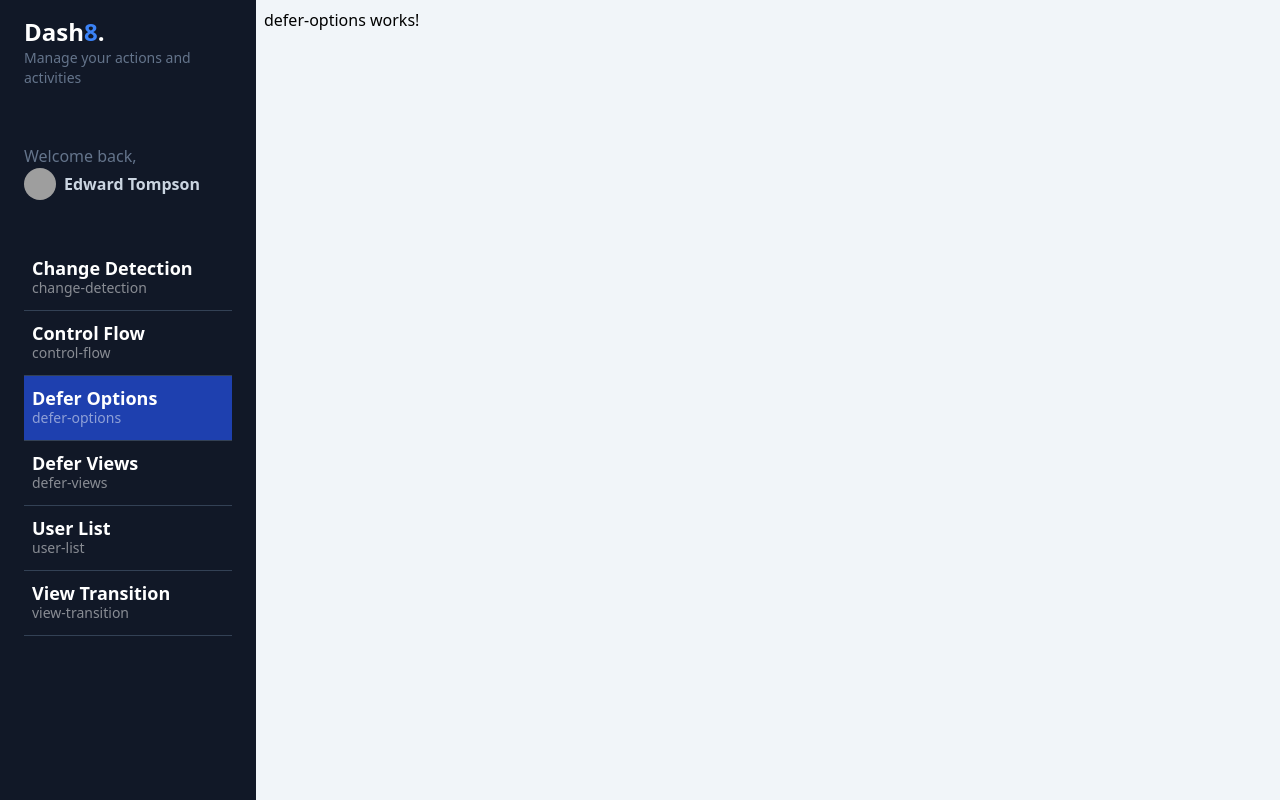
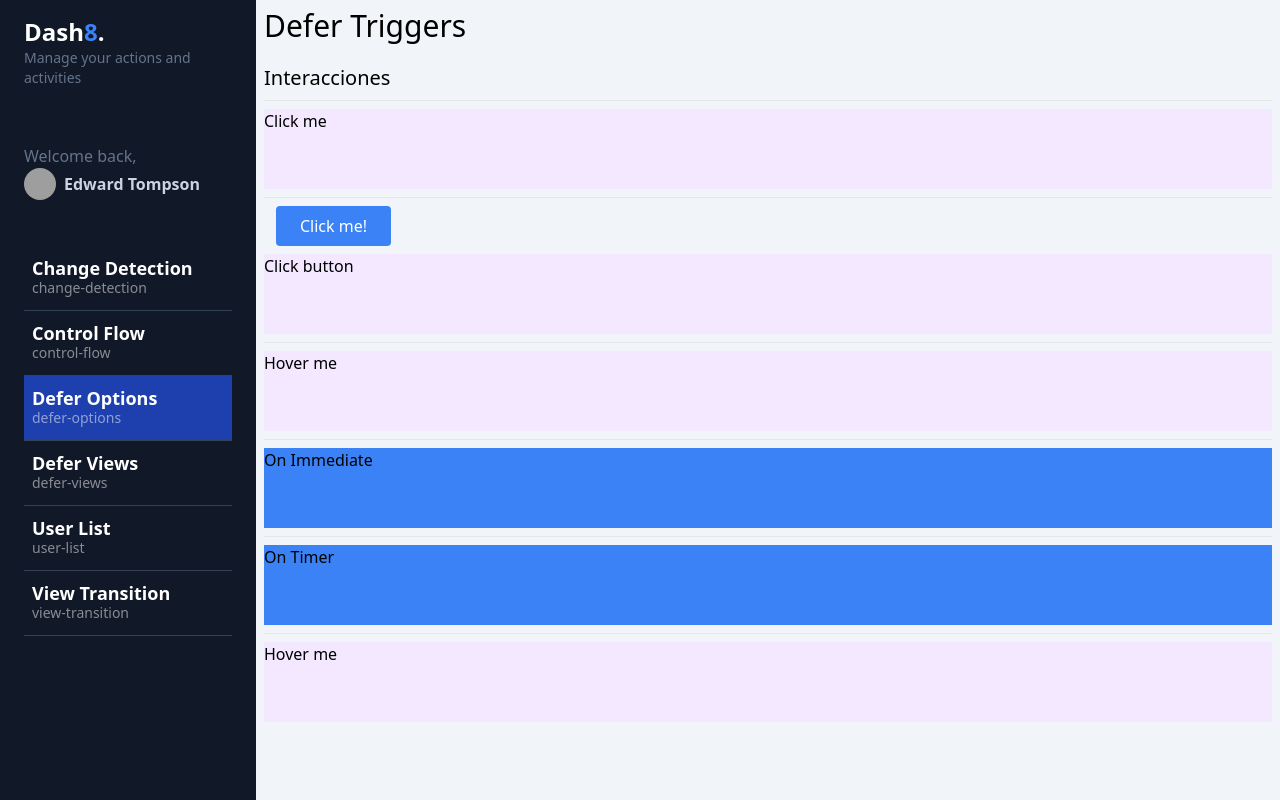
Before and after one commit to Z3NJIN/my-dashboard, an Angular app: page /dashboard/defer-options in a window 1280 px wide. Built offline with nearby package versions, Linux system fonts and the light colour scheme; grey boxes are pictures that could not be loaded.

Commit message:
Defer triggers

```diff
--- a/src/app/dashboard/pages/defer-options/defer-options.component.html
+++ b/src/app/dashboard/pages/defer-options/defer-options.component.html
@@ -1 +1,92 @@
-<p>defer-options works!</p>
+<app-title title="Defer Triggers" />
+
+<h1 class="text-xl">Interacciones</h1>
+<hr class="my-2">
+
+<section>
+
+    @defer (on interaction) {
+    <app-heavy-loaders-fast cssClass="bg-blue-500 h-20">
+        <span>On Interaction</span>
+    </app-heavy-loaders-fast>
+    } @placeholder {
+    <div class="w-full h-20 bg-purple-100">
+        Click me
+    </div>
+    }
+</section>
+
+<hr class="my-2">
+
+<section>
+    <button #btnInteraction type="button"
+        class="bg-blue-500 text-white px-6 py-2 rounded font-medium mx-3 hover:bg-blue-600 transition duration-200 each-in-out mb-2">
+        Click me!
+    </button>
+
+    @defer (on interaction(btnInteraction )) {
+    <app-heavy-loaders-fast cssClass="bg-blue-500 h-20">
+        <span>On Interaction with button</span>
+    </app-heavy-loaders-fast>
+    } @placeholder {
+    <div class="w-full h-20 bg-purple-100">
+        Click button
+    </div>
+    }
+</section>
+
+<hr class="my-2">
+
+<section>
+    @defer (on hover) {
+    <app-heavy-loaders-fast cssClass="bg-blue-500 h-20">
+        <span>On Hover</span>
+    </app-heavy-loaders-fast>
+    } @placeholder {
+    <div class="w-full h-20 bg-purple-100">
+        Hover me
+    </div>
+    }
+</section>
+
+<hr class="my-2">
+
+<section>
+    @defer (on immediate) {
+    <app-heavy-loaders-fast cssClass="bg-blue-500 h-20">
+        <span>On Immediate</span>
+    </app-heavy-loaders-fast>
+    } @placeholder {
+    <div class="w-full h-20 bg-purple-100">
+        Placeholder Div
+    </div>
+    }
+</section>
+
+<hr class="my-2">
+
+<section>
+    @defer (on timer(2000)) {
+    <app-heavy-loaders-fast cssClass="bg-blue-500 h-20">
+        <span>On Timer</span>
+    </app-heavy-loaders-fast>
+    } @placeholder {
+    <div class="w-full h-20 bg-purple-100">
+        Wait timer
+    </div>
+    }
+</section>
+
+<hr class="my-2">
+
+<section>
+    @defer (on hover; prefetch on idle) {
+    <app-heavy-loaders-fast cssClass="bg-blue-500 h-20">
+        <span>On Hover, idle</span>
+    </app-heavy-loaders-fast>
+    } @placeholder {
+    <div class="w-full h-20 bg-purple-100">
+        Hover me
+    </div>
+    }
+</section>
--- a/src/app/dashboard/pages/defer-options/defer-options.component.ts
+++ b/src/app/dashboard/pages/defer-options/defer-options.component.ts
@@ -1,9 +1,11 @@
 import { Component } from '@angular/core';
+import { HeavyLoadersFastComponent } from '@shared/heavy-loaders/heavy-loaders-fast.component';
+import { TitleComponent } from '@shared/title/title.component';
 
 @Component({
   selector: 'app-defer-options',
   standalone: true,
-  imports: [],
+  imports: [HeavyLoadersFastComponent, TitleComponent],
   templateUrl: './defer-options.component.html',
   styles: ``
 })
--- a/src/app/dashboard/pages/defer-views/defer-views.component.html
+++ b/src/app/dashboard/pages/defer-views/defer-views.component.html
@@ -1 +1,29 @@
-<p>defer-views works!</p>
+<app-title title="Defer Views / Blocs"/>
+
+<section class="grid grid-cols-1">
+
+    @defer(on idle){
+        <app-heavy-loaders-slow cssClass="bg-blue-500"/>
+    } @placeholder {
+        <p class="h-[600px] w-full bg-gradient-to-r from-gray-200 to-gray-400 animate-pulse">
+            Cargando...
+        </p>
+    }
+
+    @defer(on viewport){
+        <app-heavy-loaders-slow cssClass="bg-green-500"/>
+    } @placeholder {
+        <p class="h-[600px] w-full bg-gradient-to-r from-gray-200 to-gray-400 animate-pulse">
+            Cargando...
+        </p>
+    }
+
+    @defer(on viewport){
+        <app-heavy-loaders-slow cssClass="bg-purple-500"/>
+    } @placeholder {
+        <p class="h-[600px] w-full bg-gradient-to-r from-gray-200 to-gray-400 animate-pulse">
+            Cargando...
+        </p>
+    }
+
+</section>
--- a/src/app/dashboard/pages/defer-views/defer-views.component.ts
+++ b/src/app/dashboard/pages/defer-views/defer-views.component.ts
@@ -1,9 +1,11 @@
 import { Component } from '@angular/core';
+import { HeavyLoadersSlowComponent } from '@shared/heavy-loaders/heavy-loaders-slow.component';
+import { TitleComponent } from '@shared/title/title.component';
 
 @Component({
   selector: 'app-defer-views',
   standalone: true,
-  imports: [],
+  imports: [TitleComponent, HeavyLoadersSlowComponent],
   templateUrl: './defer-views.component.html',
   styles: ``
 })
--- a/src/app/shared/heavy-loaders/heavy-loaders-fast.component.ts
+++ b/src/app/shared/heavy-loaders/heavy-loaders-fast.component.ts
@@ -1,11 +1,21 @@
-import { Component } from '@angular/core';
+import { CommonModule } from '@angular/common';
+import { Component, Input } from '@angular/core';
 
 @Component({
   selector: 'app-heavy-loaders-fast',
   standalone: true,
-  imports: [],
-  template: ``
+  imports: [CommonModule],
+  template: `
+    <section [ngClass]="['w-full', cssClass]">
+      <ng-content/>
+    </section>
+  `
 })
+
 export class HeavyLoadersFastComponent {
+  @Input({required: true}) cssClass!: string;
 
+  constructor(){
+    console.log("HeavyLoader Fast creado");
+  }
 }
--- a/src/app/shared/heavy-loaders/heavy-loaders-slow.component.ts
+++ b/src/app/shared/heavy-loaders/heavy-loaders-slow.component.ts
@@ -1,11 +1,25 @@
-import { Component } from '@angular/core';
+import { CommonModule } from '@angular/common';
+import { Component, Input } from '@angular/core';
 
 @Component({
   selector: 'app-heavy-loaders-slow',
   standalone: true,
-  imports: [],
-  template: ``
+  imports: [CommonModule],
+  template: `
+    <section [ngClass]="['w-full h-[600px]', cssClass]">
+      Heavy Loaders Slow
+    </section>
+  `
 })
 export class HeavyLoadersSlowComponent {
 
+  @Input({required: true}) cssClass!: string;
+
+  constructor(){
+    const start = Date.now();
+    while(Date.now() - start < 2000){}
+
+    console.log("Cargado");
+  }
+
 }
```
